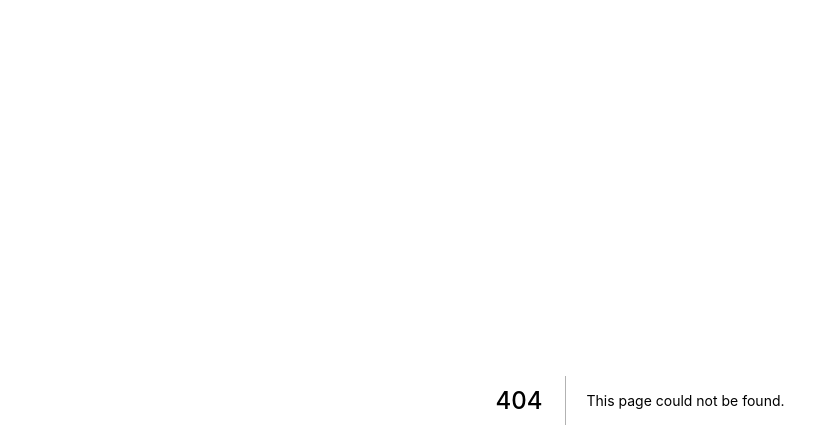
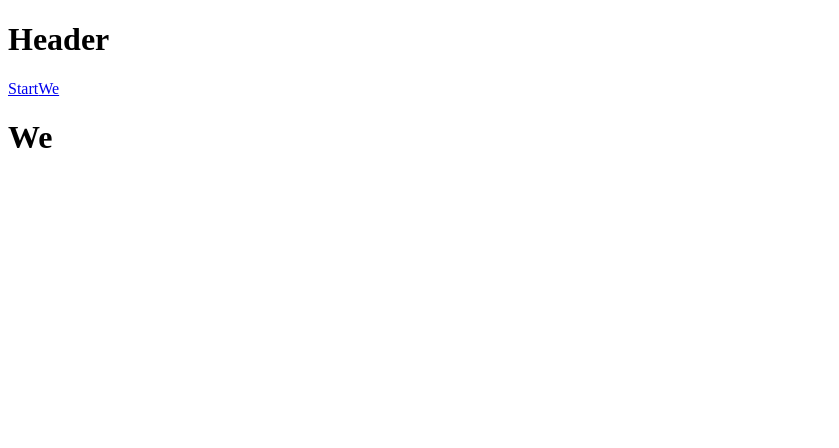
Before and after one commit to fcogallegos/producthunt_next, a Next.js app: page /we in a window 1280 px wide. Before the commit this address had no page. Shown: the top 448 px of the page, without its empty margins (0-839 px from the left). Built offline with nearby package versions, Linux system fonts and the light colour scheme.

Commit message:
add Routing in Next.js

```diff
--- a/components/layout/Layout.js
+++ b/components/layout/Layout.js
@@ -1,9 +1,15 @@
 import React from 'react';
+import Link from 'next/link';
 
 const Layout = props => {
     return (
         <>
             <h1>Header</h1>
+
+            <nav>
+                <Link href="/">Start</Link>
+                <Link href="/we">We</Link>
+            </nav>
 
             <main>
                 {props.children}
--- /dev/null
+++ b/pages/we.js
@@ -0,0 +1,19 @@
+import React from 'react';
+import styled from '@emotion/styled';
+import Layout from '../components/layout/Layout';
+
+const Heading = styled.h1`
+  color: blue;
+`;
+
+const We = () => (
+
+    <div>
+      <Layout>
+        <h1>We</h1>
+      </Layout>
+    </div>
+
+)
+
+export default We;
```
